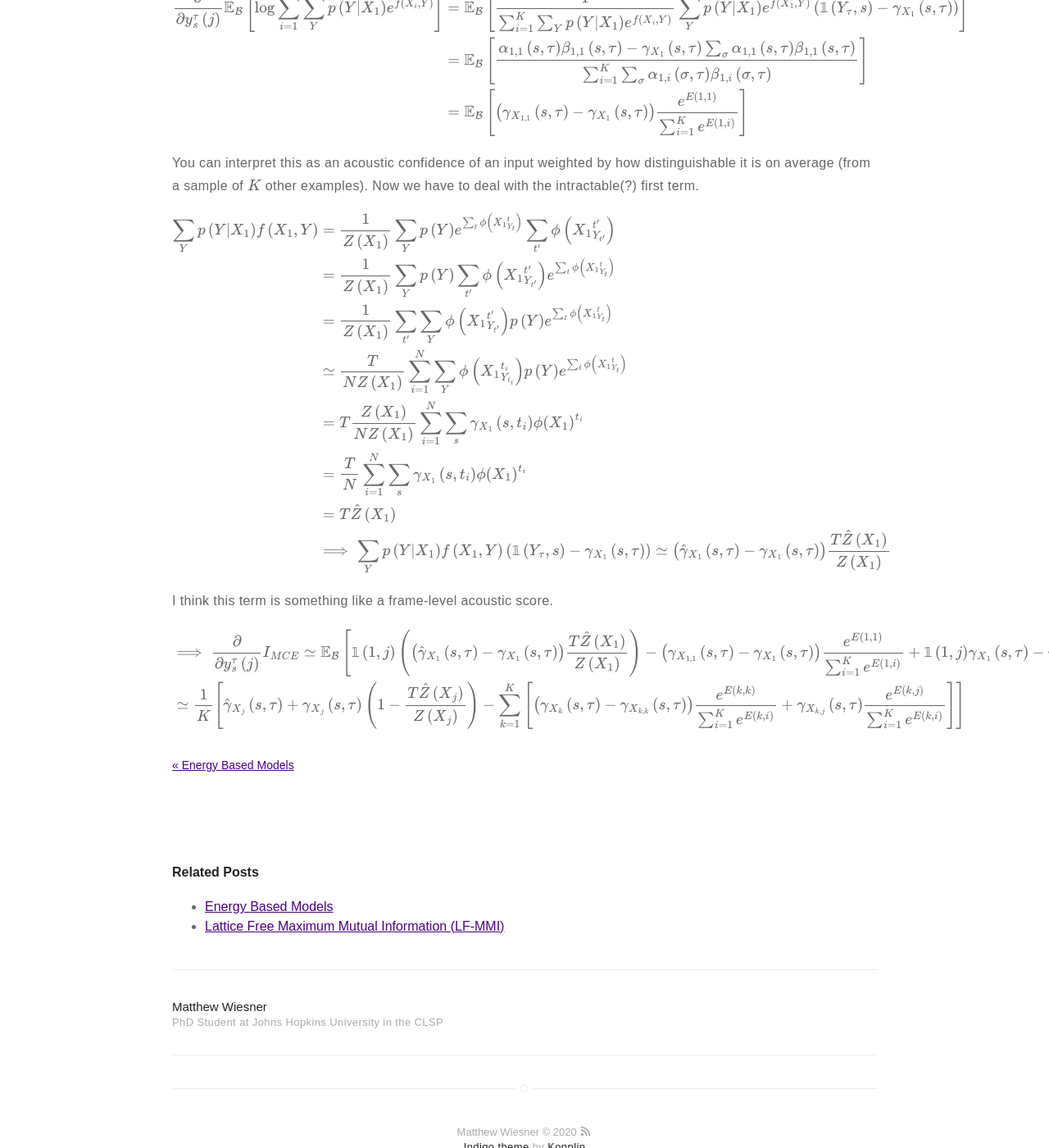
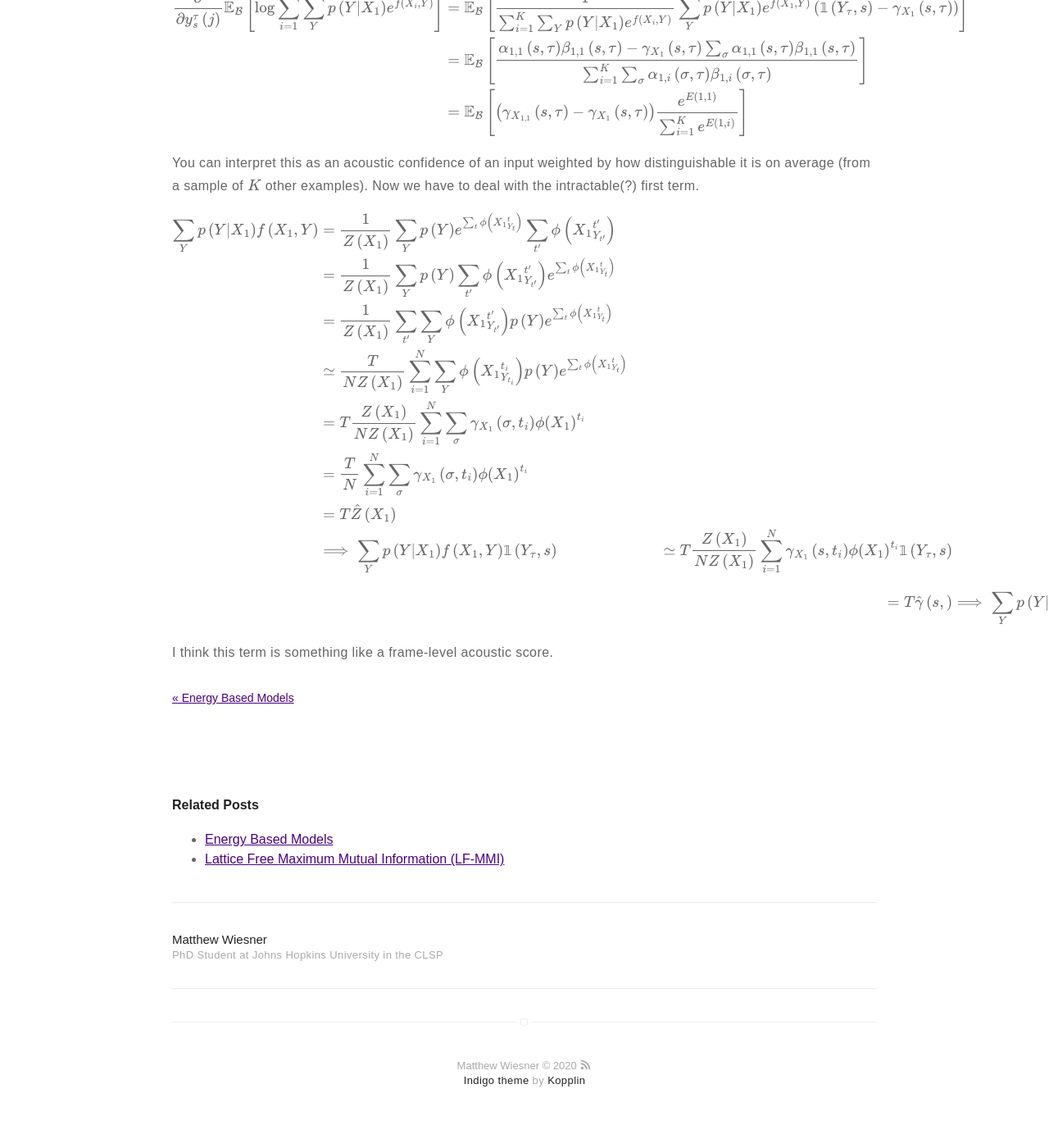
Before and after one commit to m-wiesner/m-wiesner.github.io, a Jekyll site: the page built from _posts/2020-10-30-Variational-Bounds-on-Mutual-Information.markdown, in a window 1280 px wide and 1400 px high, scrolled down 9438 px. Shown: the whole window at 82% size. Built offline with Jekyll 4.4.1, drawn with Linux system fonts in a browser that asks for light colours; formulas are drawn with MathJax 3; some of the changed lines change nothing that is shown.

Commit message:
Update 2020-10-30-Variational-Bounds-on-Mutual-Information.markdown

```diff
--- a/_posts/2020-10-30-Variational-Bounds-on-Mutual-Information.markdown
+++ b/_posts/2020-10-30-Variational-Bounds-on-Mutual-Information.markdown
@@ -346,18 +346,22 @@ $$\begin{align}
 &= \frac{1}{Z\left(X_1\right)} \sum_Y p\left(Y\right) \sum_{t^{\prime}} \phi\left({X_1}_{Y_{t^{\prime}}}^{t^{\prime}}\right) e^{\sum_t \phi\left({X_1}_{Y_t}^t\right)} \\
 &= \frac{1}{Z\left(X_1\right)} \sum_{t^{\prime}} \sum_Y \phi\left({X_1}_{Y_{t^{\prime}}}^{t^{\prime}}\right)  p\left(Y\right) e^{\sum_t \phi\left({X_1}_{Y_t}^t\right)} \\
 &\simeq \frac{T}{N Z\left(X_1\right)} \sum_{i=1}^N \sum_Y \phi\left({X_1}_{Y_{t_i}}^{t_i}\right) p\left(Y\right) e^{\sum_t \phi\left({X_1}_{Y_t}^t\right)} \\
-&= T \frac{Z\left(X_1\right)}{NZ\left(X_1\right)} \sum_{i=1}^N \sum_s\gamma_{X_1}\left(s, t_i\right) \phi\left(X_1\right)^{t_i}\\
-&=\frac{T}{N} \sum_{i=1}^N \sum_s\gamma_{X_1}\left(s, t_i\right) \phi\left(X_1\right)^{t_i} \\
+&= T \frac{Z\left(X_1\right)}{NZ\left(X_1\right)} \sum_{i=1}^N \sum_{\sigma}\gamma_{X_1}\left(\sigma, t_i\right) \phi\left(X_1\right)^{t_i}\\
+&=\frac{T}{N} \sum_{i=1}^N \sum_{\sigma}\gamma_{X_1}\left(\sigma, t_i\right) \phi\left(X_1\right)^{t_i} \\
 &= T \hat{Z}\left(X_1 \right)\\
+&\implies \sum_Y p\left(Y | X_1\right) f\left(X_1, Y\right) \mathbb{1}\left(Y_{\tau}, s\right) &\simeq T \frac{Z\left(X_1\right)}{NZ\left(X_1\right)} \sum_{i=1}^N \gamma_{X_1}\left(s, t_i\right) \phi\left(X_1\right)^{t_i} \mathbb{1}\left(Y_{\tau}, s\right)\\
+& &= T \hat{\gamma}\left(s, \right)
 &\implies \sum_Y p\left(Y | X_1\right) f\left(X_1, Y\right) \left(\mathbb{1}\left(Y_{\tau}, s\right) - \gamma_{X_1}\left(s, \tau\right) \right) \simeq \left(\hat{\gamma}_{X_1}\left(s, \tau\right) - \gamma_{X_1}\left(s, \tau \right)\right) \frac{T\hat{Z}\left(X_1\right)}{Z\left(X_1\right)} \\
 \end{align}$$
 
 I think this term is something like a frame-level acoustic score.
 
+<!--
 $$\begin{align}
 &\implies \frac{\partial}{\partial y_s^{\tau}\left(j\right)} I_{MCE} \simeq \mathbb{E}_{\mathcal{B}}\left[ \mathbb{1}\left(1, j\right)\left(\left(\hat{\gamma}_{X_1}\left(s, \tau\right) - \gamma_{X_1}\left(s, \tau \right)\right) \frac{T\hat{Z}\left(X_1\right)}{Z\left(X_1\right)}\right) - \left(\gamma_{X_{1, 1}}\left(s, \tau\right) - \gamma_{X_1}\left(s, \tau\right)\right) \frac{e^{E\left(1, 1\right)}}{\sum_{i=1}^K e^{E\left(1, i\right)}} + \mathbb{1}\left(1, j\right)\gamma_{X_1}\left(s, \tau\right) - \gamma_{X_{1, j}}\left(s, \tau\right) \frac{e^{E\left(1, j\right)}}{\sum_{i=1}^K e^{E\left(1, i\right)}}  \right]\\
 &\simeq \frac{1}{K} \left[ \hat{\gamma}_{X_j}\left(s, \tau\right) + \gamma_{X_j}\left(s, \tau \right) \left(1 - \frac{T\hat{Z}\left(X_j\right)}{Z\left(X_j\right)}\right) - \sum_{k=1}^K \left[\left(\gamma_{X_k}\left(s, \tau\right) - \gamma_{X_{k, k}}\left(s, \tau\right)\right) \frac{e^{E\left(k, k\right)}}{\sum_{i=1}^K e^{E\left(k, i\right)}} + \gamma_{X_{k, j}}\left(s, \tau\right) \frac{e^{E\left(k, j\right)}}{\sum_{i=1}^K e^{E\left(k, i\right)}}\right]\right] \\
 \end{align}$$
+-->
 <!--
 &\simeq \frac{1}{K}\left[ \left(\hat{\gamma}_{X_j}\left(s, \tau\right) - \gamma_{X_j}\left(s, \tau \right) \frac{\hat{Z}\left(X_j\right)}{Z\left(X_j\right)}\right) - \sum_{k=1}^{K}\left(\gamma_{X_{k, j}}\left(s, \tau\right) - \gamma_{X_k}\left(s, \tau\right)\right) \frac{e^{E\left(k, j\right)}}{\sum_{i=1}^K e^{E\left(k, i\right)}} + \mathbb{1}\left(1, j\right)\gamma_{X_1}\left(s, \tau\right) - \gamma_{X_{1, j}}\left(s, \tau\right) \frac{e^{E\left(1, j\right)}}{\sum_{i=1}^K e^{E\left(1, i\right)}}  \right]
 \end{align}$$
```
